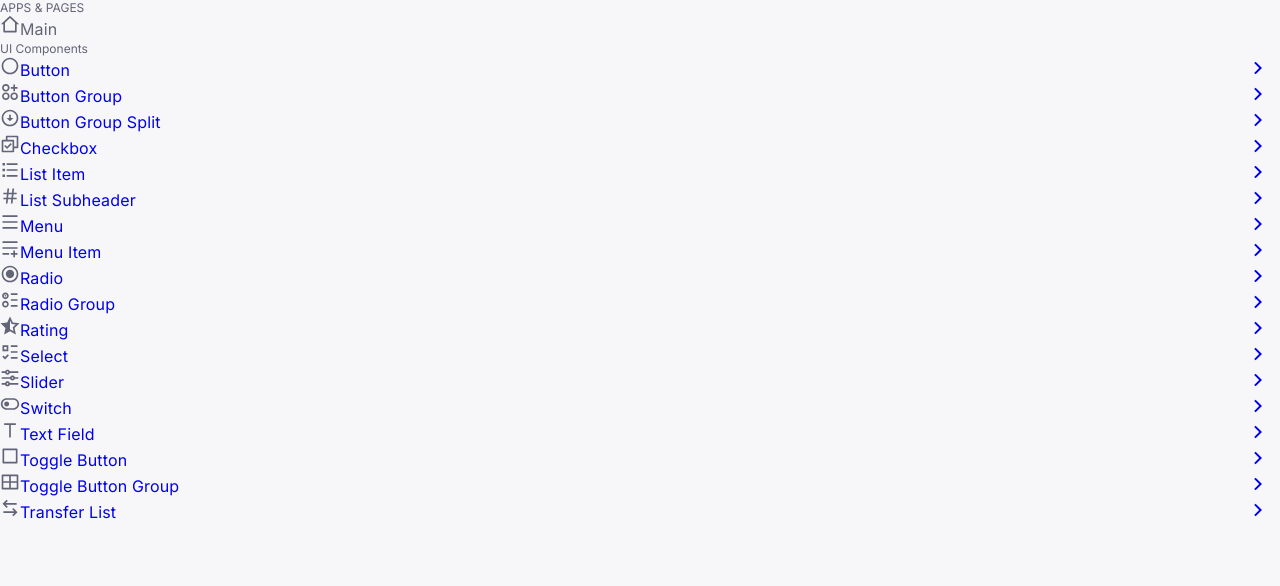
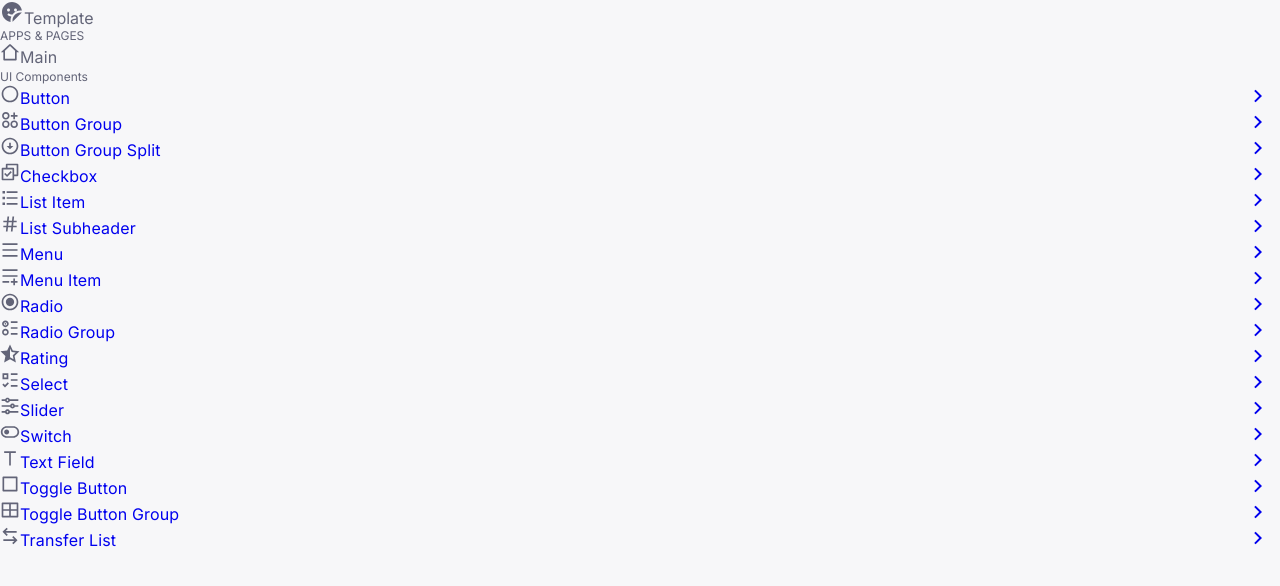
Before and after one commit to HaJaehyeong/template, a Next.js app: page /how-to-use in a window 1280 px wide. Shown: the top 586 px of the page. Built offline with nearby package versions, Linux system fonts and the light colour scheme.

Commit message:
modify navigation component

```diff
--- a/src/app/(sample)/how-to-use/_components/navigation/navigation.module.scss
+++ b/src/app/(sample)/how-to-use/_components/navigation/navigation.module.scss
@@ -5,3 +5,15 @@
   width: 270px;
   height: 100dvh;
 }
+
+.navigation-title {
+  display: flex;
+  flex-direction: row;
+  align-items: center;
+  gap: 12px;
+
+  margin: 20px 0 20px 30px;
+
+  font-size: 23px;
+  font-weight: 500;
+}
--- a/src/app/(sample)/how-to-use/_components/navigation/navigation.tsx
+++ b/src/app/(sample)/how-to-use/_components/navigation/navigation.tsx
@@ -2,6 +2,7 @@
 import { NAVIGATION_LIST, NAVIGATION_MAIN } from '@/types/constants';
 import UiListItem from '@/ui/list-item/list-item';
 import UiListSubheader from '@/ui/list-subheader/list-subheader';
+import { RiEmojiStickerFill } from '@remixicon/react';
 import Link from 'next/link';
 import { usePathname } from 'next/navigation';
 import styles from './navigation.module.scss';
@@ -11,12 +12,16 @@ const Navigation: React.FC = () => {
 
   return (
     <div className={styles.navigationWrapper}>
+      <div className={styles.navigationTitle}>
+        <RiEmojiStickerFill size={24} />
+        <span>Template</span>
+      </div>
       <UiListSubheader title="APPS & PAGES" />
       <UiListItem icon={NAVIGATION_MAIN.icon} name={NAVIGATION_MAIN.name} active={NAVIGATION_MAIN.path === pathName} />
       <UiListSubheader title="UI Components" />
       {NAVIGATION_LIST.map((item, index) => (
-        <Link href={item.path}>
-          <UiListItem key={item.name + index} icon={item.icon} name={item.name} active={item.path === pathName} arrow />
+        <Link href={item.path} key={item.name + index}>
+          <UiListItem icon={item.icon} name={item.name} active={item.path === pathName} arrow />
         </Link>
       ))}
     </div>
--- a/src/app/layout.tsx
+++ b/src/app/layout.tsx
@@ -6,8 +6,8 @@ import Providers from './providers';
 const inter = Inter({ subsets: ['latin'] });
 
 export const metadata: Metadata = {
-  title: 'Create Next App',
-  description: 'Generated by create next app',
+  title: 'Template',
+  description: 'Template',
 };
 
 export default function RootLayout({
```
